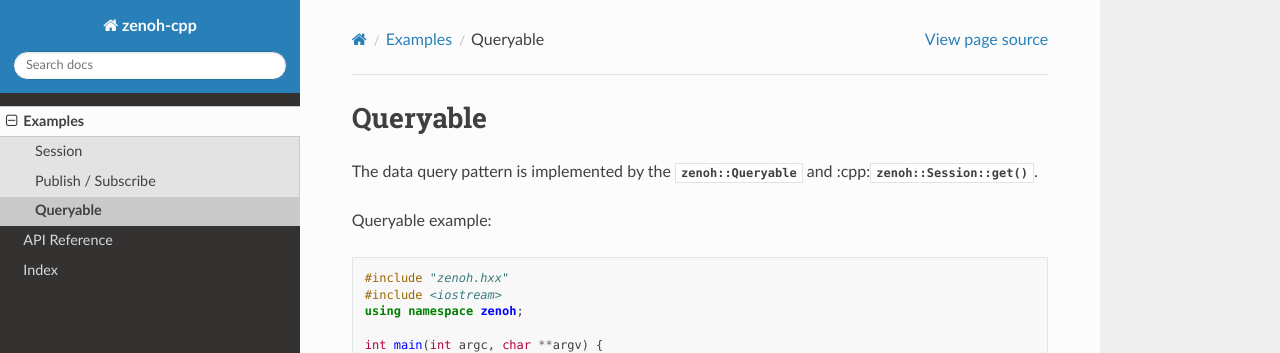
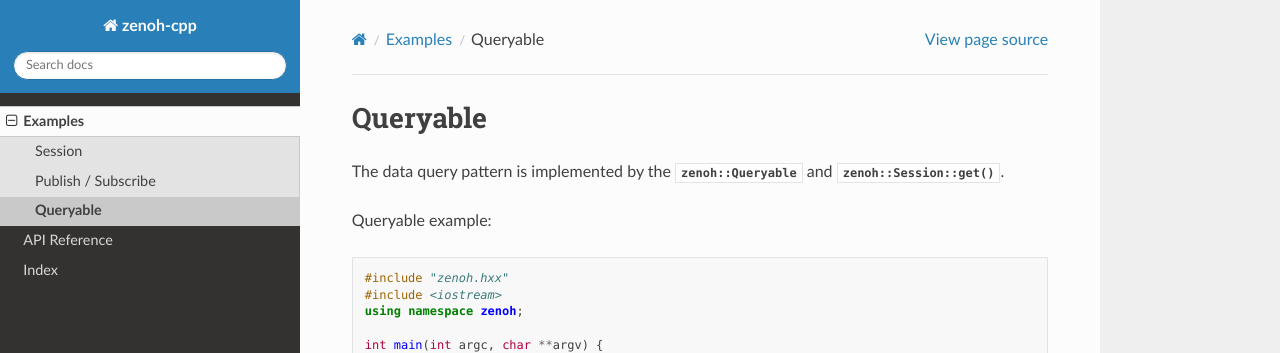
Before and after one commit to eclipse-zenoh/zenoh-cpp, a Sphinx documentation site: the page built from docs/queryable.rst, in a window 1280 px wide and 1400 px high. Shown: the top 353 px of the window. Built offline with Sphinx 7.4.7 and the Read the Docs theme 2.0.0, drawn with Linux system fonts in a browser that asks for light colours.

Commit message:
small misprint fixes

```diff
--- a/docs/CMakeLists.txt
+++ b/docs/CMakeLists.txt
@@ -25,7 +25,7 @@ endif()
 set(DOXYGEN_OUTPUT_DIR ${CMAKE_CURRENT_BINARY_DIR}/docs/doxygen)
 set(DOXYGEN_INDEX_FILE ${DOXYGEN_OUTPUT_DIR}/html/index.html)
 
-# Input file files are configured in "Doxyfile" with relative paths:
+# Input files are configured in "Doxyfile" with relative paths:
 # INPUT = ../include/zenohcxx/base.hxx ../include/zenohcxx/api.hxx
 # So on adding/changing header files, they should be added both here and in "Doxyfile"
 #
--- a/docs/queryable.rst
+++ b/docs/queryable.rst
@@ -16,7 +16,7 @@ Queryable
 =========
 
 The data query pattern is implemented by the
-:cpp:class:`zenoh::Queryable` and :cpp::func:`zenoh::Session::get`.
+:cpp:class:`zenoh::Queryable` and :cpp:func:`zenoh::Session::get`.
 
 Queryable example:
 
```
Also changed, not shown: 2 other files.
